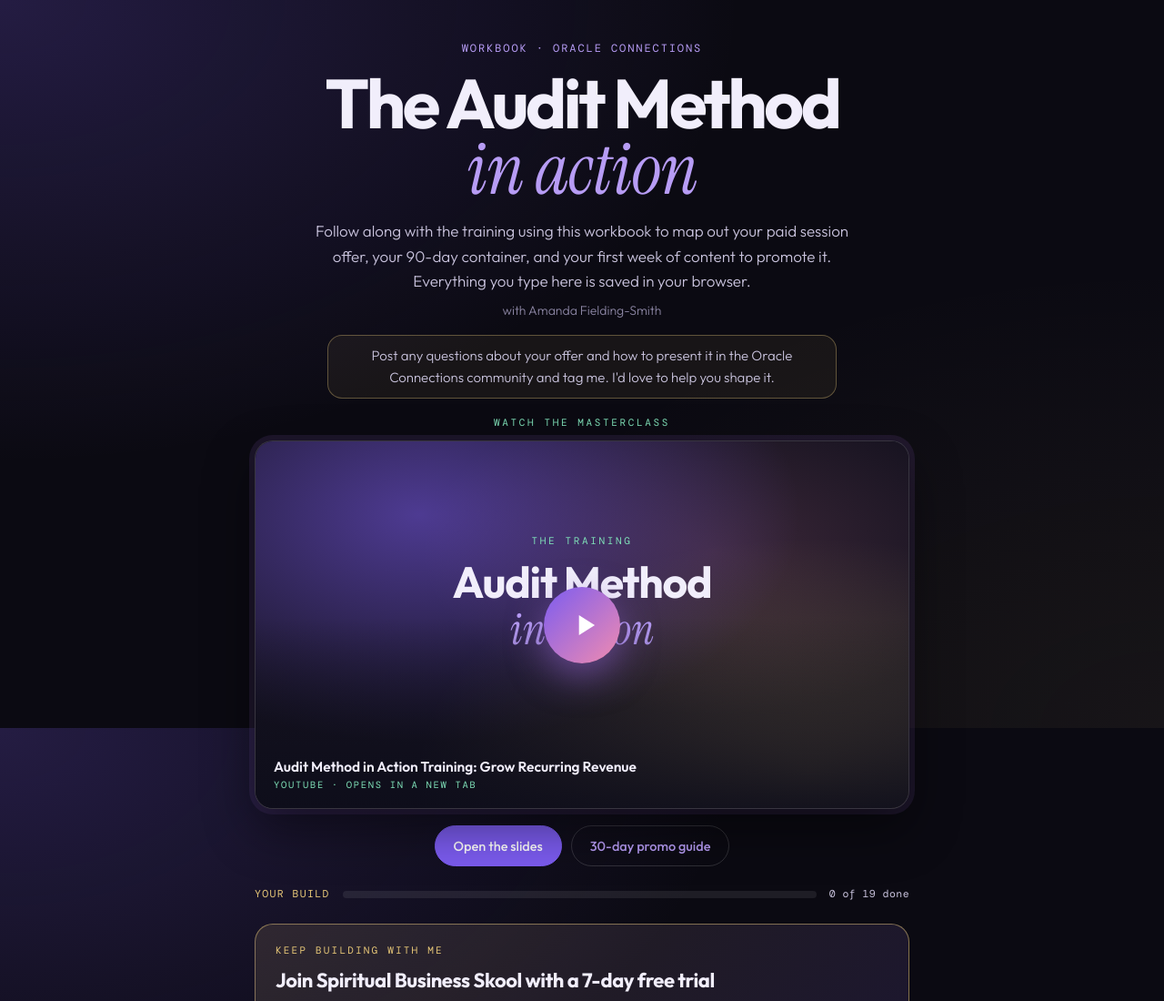
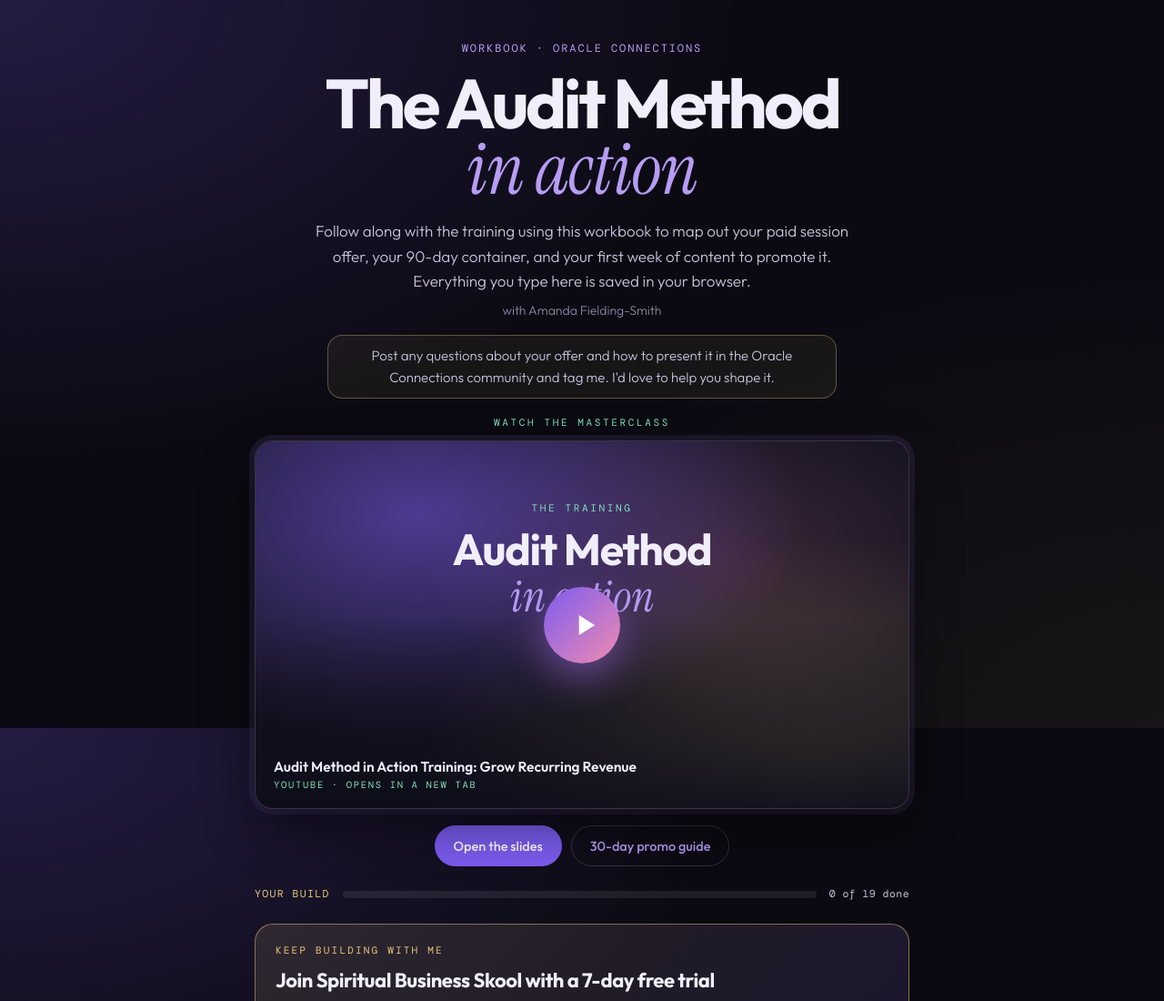
Before and after one commit to aefieldi/oracleauditworkbook, a plain HTML site: page index.html in a window 1280 px wide. Shown: the top 1100 px of the page at 91% size. Drawn offline with nearby package versions, Linux system fonts and the light colour scheme.

Commit message:
Poster text above the play button
Co-Authored-By: Claude Fable 5.1 <noreply@anthropic.com>

```diff
--- a/index.html
+++ b/index.html
@@ -241,7 +241,7 @@ ul.ck input:checked+label b{color:var(--muted);text-decoration:line-through;text
 .join .jrow .btn{border-bottom:0}
 .join .jrow small{font-family:var(--mono);font-size:11px;letter-spacing:.1em;text-transform:uppercase;color:var(--mint)}
 .foot .join{margin:0 auto 26px;text-align:left}
-.vid .poster{position:absolute;inset:0;display:flex;flex-direction:column;align-items:center;justify-content:center;gap:4px;text-align:center;padding:0 24px 70px;background:radial-gradient(ellipse at 25% 20%,rgba(124,92,240,.55),transparent 55%),radial-gradient(ellipse at 85% 90%,rgba(232,200,120,.28),transparent 50%),radial-gradient(ellipse at 70% 30%,rgba(240,139,176,.18),transparent 45%),#15121f}
+.vid .poster{position:absolute;inset:0;display:flex;flex-direction:column;align-items:center;justify-content:flex-start;gap:4px;text-align:center;padding:9% 24px 0;background:radial-gradient(ellipse at 25% 20%,rgba(124,92,240,.55),transparent 55%),radial-gradient(ellipse at 85% 90%,rgba(232,200,120,.28),transparent 50%),radial-gradient(ellipse at 70% 30%,rgba(240,139,176,.18),transparent 45%),#15121f}
 .vid .poster small{font-family:var(--mono);font-size:11px;letter-spacing:.24em;text-transform:uppercase;color:var(--mint);margin-bottom:8px}
 .vid .poster b{font-size:clamp(28px,5.5vw,48px);font-weight:700;color:var(--txt);letter-spacing:-.025em;line-height:1}
 .vid .poster i{font-family:var(--serif);font-style:italic;color:var(--lav);font-size:clamp(28px,5.5vw,48px);line-height:1.05}
```
